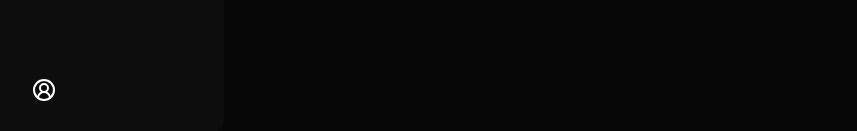
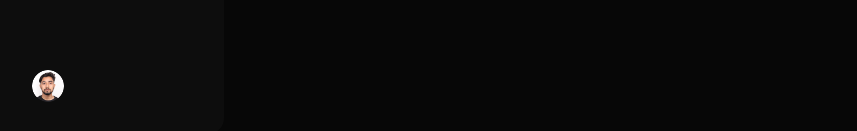
Before and after one commit to diwashbhattarai999/db-portfolio, a Next.js app: page /admin/about in a window 1280 px wide. Shown: the part 666-797 px from the top of the page, without its empty margins (0-857 px from the left). Built offline with nearby package versions, Linux system fonts and the light colour scheme.

Commit message:
fix: some social icons & admin sidebar bugs

```diff
--- a/src/components/Socials.tsx
+++ b/src/components/Socials.tsx
@@ -1,6 +1,5 @@
 import Link from "next/link";
 
-import { GitHub, Instagram, LinkedIn } from "@/components/ui/Icons";
 import { CONNECT_LINKS } from "@/constants";
 
 const Social = () => {
@@ -13,7 +12,7 @@ const Social = () => {
           return (
             <li key={connectLink.label} className="text-accent">
               <Link href={connectLink.href} target="_blank" rel="noreferrer">
-                <connectLink.icon color="#cacaca" />
+                <connectLink.icon fillColor="#cacaca" />
               </Link>
             </li>
           );
--- a/src/components/admin/Sidebar.tsx
+++ b/src/components/admin/Sidebar.tsx
@@ -1,27 +1,28 @@
 "use client";
 
-import { ADMIN_LINKS } from "@/constants";
-import { CircleUserRound } from "lucide-react";
+import { ADMIN_LINKS, ADMIN_PROFILE_LINKS } from "@/constants";
+import { CircleUserRound, LogOut } from "lucide-react";
 import Link from "next/link";
 import { useState } from "react";
 import MotionList from "../motion-list";
-import MotionDiv from "../motion-div";
 import MotionSidebar from "../motion-sidebar";
 import { usePathname } from "next/navigation";
+import Image from "next/image";
 
 const Sidebar = () => {
   const [expandSidebar, setExpandSidebar] = useState(false);
+  const [profileOpen, setProfileOpen] = useState(false);
   const pathname = usePathname().split("/")[2];
 
   return (
     <div
       onMouseEnter={() => setExpandSidebar(true)}
       onMouseLeave={() => setExpandSidebar(false)}
-      className={`bg-border rounded-r-2xl h-screen p-5 md:p-8 cursor-pointer transition-all duration-500 flex flex-col items-start justify-between w-16 ${
+      className={`bg-border rounded-r-2xl h-screen p-5 md:p-8 cursor-pointer transition-all duration-500 flex flex-col items-start justify-between w-16 overflow-hidden ${
         expandSidebar ? "md:w-56" : "md:w-24"
       }`}
     >
-      <MotionDiv>
+      <MotionSidebar delayOffset={0}>
         <Link
           href="/admin"
           className="font-bold text-3xl tracking-[-8px] text-foreground hover:text-primary-foreground"
@@ -31,7 +32,7 @@ const Sidebar = () => {
             B
           </span>
         </Link>
-      </MotionDiv>
+      </MotionSidebar>
       <MotionList className="flex flex-col gap-6">
         {ADMIN_LINKS.map((link) => {
           return (
@@ -60,10 +61,46 @@ const Sidebar = () => {
           );
         })}
       </MotionList>
-      <MotionDiv>
+      <div className="w-full group relative">
         {/* //TODO: Add user profile and logout button when hovering instead of icon below*/}
-        <CircleUserRound />
-      </MotionDiv>
+        <div
+          className="w-full"
+          onClick={() => setProfileOpen((currValue) => !currValue)}
+          onMouseEnter={() => setProfileOpen(true)}
+          onMouseLeave={() => setProfileOpen(false)}
+        >
+          <MotionSidebar delayOffset={0}>
+            <Image
+              src="/images/profile.png"
+              alt="profile"
+              width={100}
+              height={100}
+              className="h-6 md:h-8 w-6 md:w-8 rounded-full group-hover:opacity-70"
+            />
+          </MotionSidebar>
+          {profileOpen && (
+            <MotionSidebar
+              delayOffset={0.2}
+              className="absolute -top-[7.6rem] left-0 bg-accent rounded-md py-3 px-2 w-40 text-primary-foreground"
+            >
+              <div className="flex flex-col gap-2">
+                {ADMIN_PROFILE_LINKS.map((link) => {
+                  return (
+                    <Link
+                      key={link.href}
+                      href={`/admin/${link.href}`}
+                      className="flex items-center gap-3 px-2 rounded-md font-medium transition-colors hover:text-foreground hover:bg-muted"
+                    >
+                      <link.icon className="py-3 w-auto h-11" />
+                      {link.label}
+                    </Link>
+                  );
+                })}
+              </div>
+            </MotionSidebar>
+          )}
+        </div>
+      </div>
     </div>
   );
 };
--- a/src/constants/index.ts
+++ b/src/constants/index.ts
@@ -8,6 +8,7 @@ import {
   FolderDot,
   Contact,
   LayoutDashboard,
+  LogOut,
 } from "lucide-react";
 
 import {
@@ -190,3 +191,16 @@ export const ADMIN_LINKS = [
     icon: Contact,
   },
 ];
+
+export const ADMIN_PROFILE_LINKS = [
+  {
+    href: "settings",
+    label: "Proile",
+    icon: CircleUserRound,
+  },
+  {
+    href: "logout",
+    label: "Logout",
+    icon: LogOut,
+  },
+];
--- a/src/hooks/use-on-click-outside.ts
+++ b/src/hooks/use-on-click-outside.ts
@@ -1,3 +1,5 @@
+"use client";
+
 import { RefObject, useEffect } from "react";
 
 const useOnClickOutside = (
```
